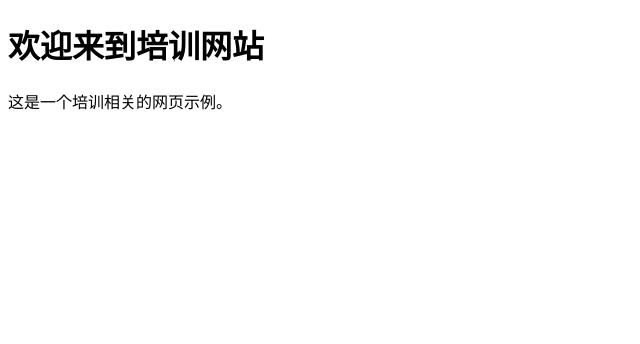
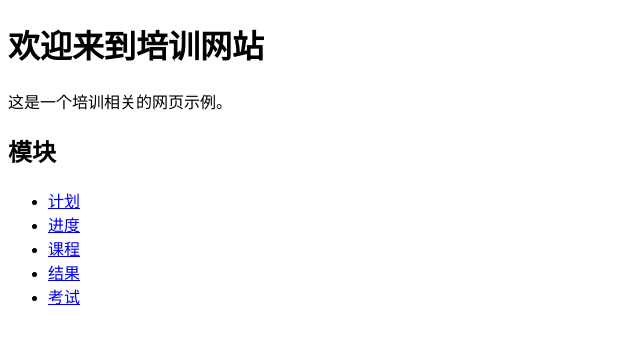
Before and after one commit to Una-ovo/Una-ovo.github.io, a plain HTML site: page index.html in a window 1280 px wide. Shown: the whole page, without its empty margins (0-640 px from the left). Drawn offline with Linux system fonts and the light colour scheme.

Commit message:
Update index.html

```diff
--- a/index.html
+++ b/index.html
@@ -8,5 +8,14 @@
 <body>
     <h1>欢迎来到培训网站</h1>
     <p>这是一个培训相关的网页示例。</p>
+
+    <h2>模块</h2>
+    <ul>
+        <li><a href="plan.html">计划</a></li>
+        <li><a href="progress.html">进度</a></li>
+        <li><a href="courses.html">课程</a></li>
+        <li><a href="results.html">结果</a></li>
+        <li><a href="exams.html">考试</a></li>
+    </ul>
 </body>
 </html>
```
